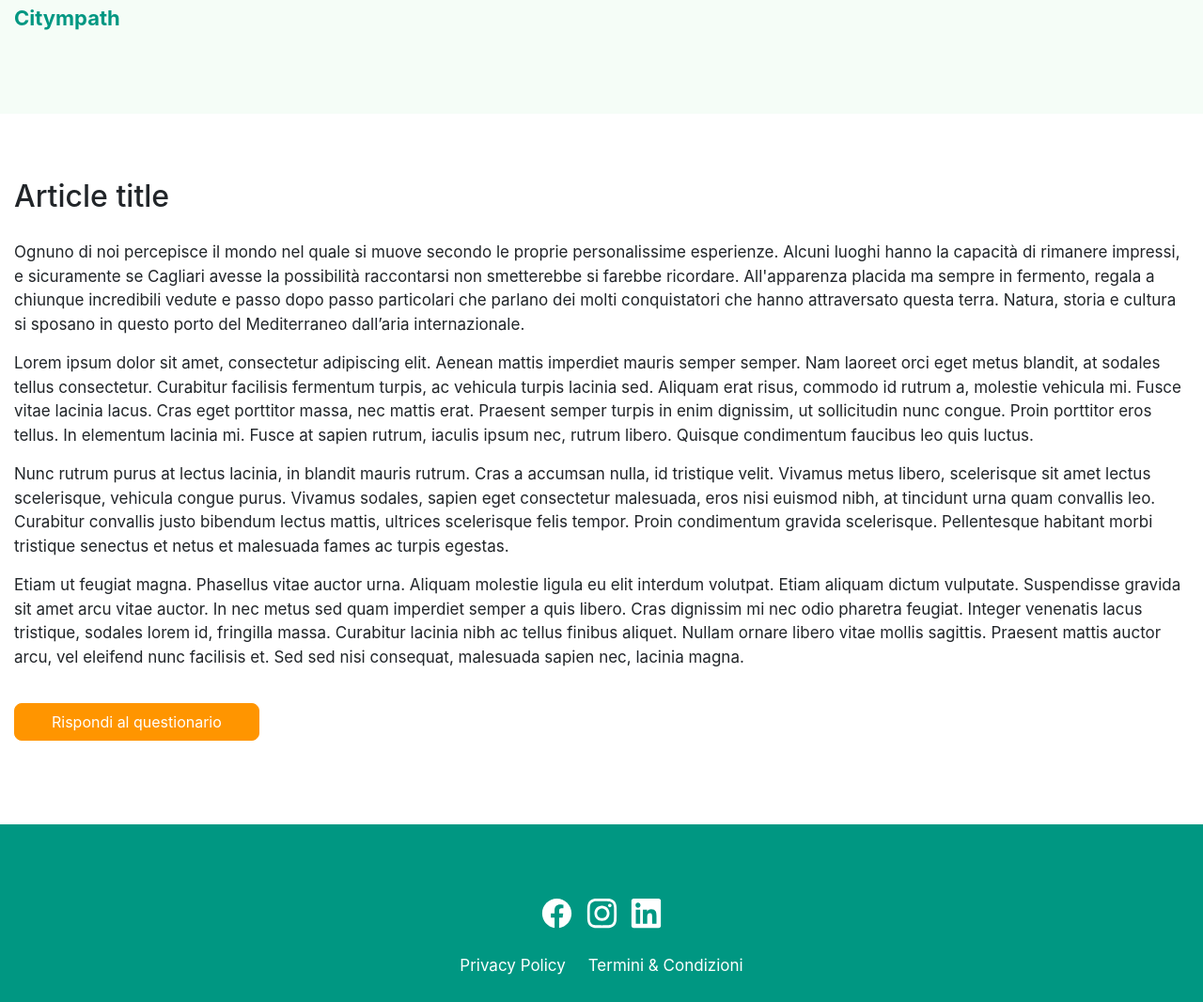
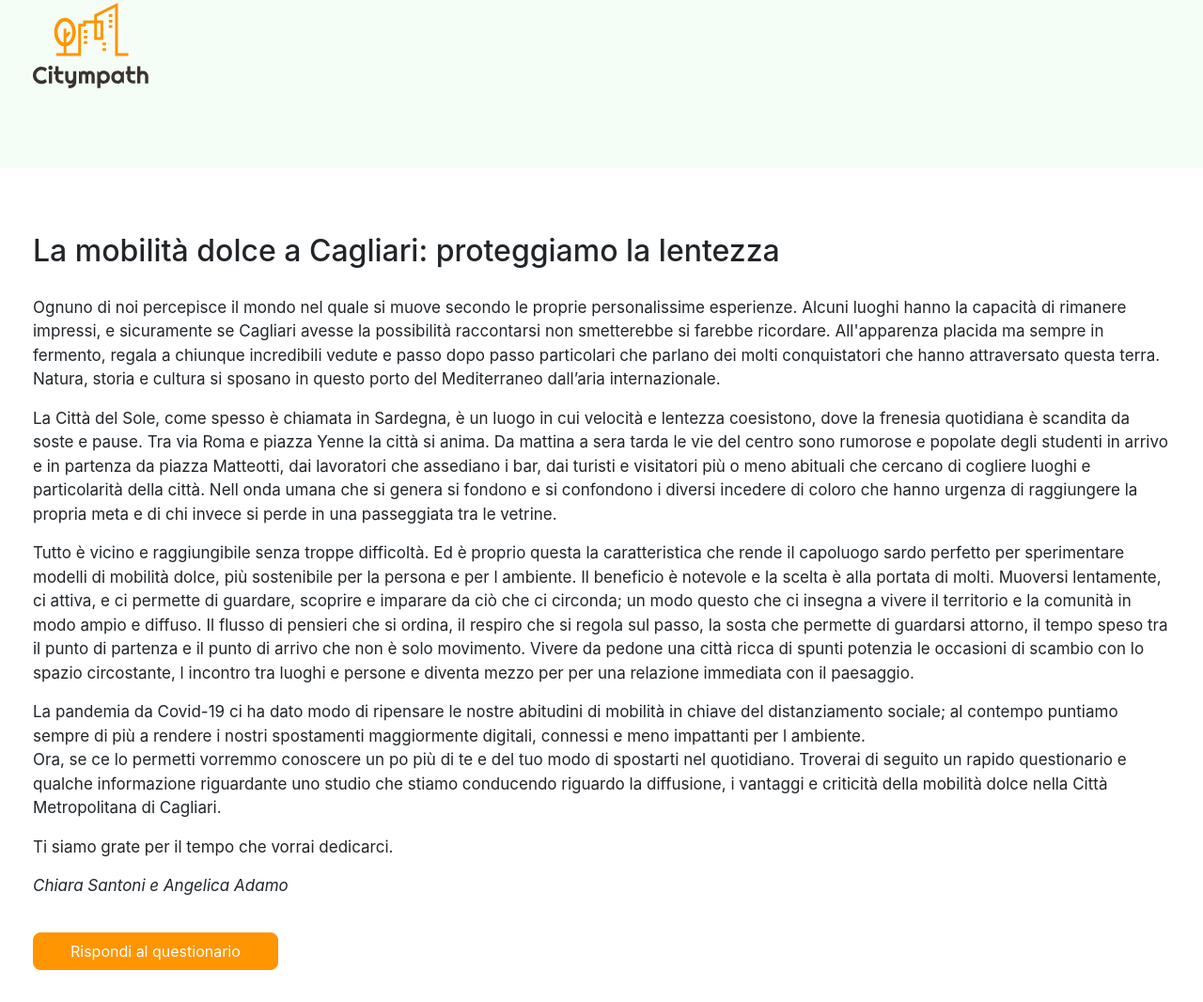
Before and after one commit to george-x-alex/citympath, a plain HTML site: page article.html in a window 1280 px wide. Shown: the part 66-1132 px from the top of the page at 94% size. Drawn offline with Linux system fonts and the light colour scheme.

Commit message:
- Updated logo & content

```diff
--- a/article.html
+++ b/article.html
@@ -77,7 +77,7 @@
 	<section class="first-container-row">
 		<div class="container">
 			<div class="row pb-3">
-				<div class="col-md-12"><a href="#" class="green-link-logo">Citympath</a>
+				<div class="col-md-12"><a href="#" class="green-link-logo"><img style="max-width: 123px;" class="journey-animation" src="assets/img/logo.svg"></a>
 				</div>
 			</div>
 		</div>
@@ -86,13 +86,18 @@
 		<div class="container">
 			<div class="row mb-1">
 				<div class="col-md-12">
-					<h2>Article title</h2>
+					<h2>La mobilità dolce a Cagliari: proteggiamo la lentezza</h2>
 					<p>Ognuno di noi percepisce il mondo nel quale si muove secondo le proprie personalissime esperienze. Alcuni luoghi hanno la capacità di rimanere impressi, e sicuramente se Cagliari avesse la possibilità raccontarsi non smetterebbe si farebbe ricordare. All'apparenza placida ma sempre in fermento, regala a chiunque incredibili vedute e passo dopo passo particolari che parlano dei molti conquistatori che hanno attraversato questa terra. Natura, storia e cultura si sposano in questo porto del Mediterraneo dall’aria internazionale.</p>
-					<p>Lorem ipsum dolor sit amet, consectetur adipiscing elit. Aenean mattis imperdiet mauris semper semper. Nam laoreet orci eget metus blandit, at sodales tellus consectetur. Curabitur facilisis fermentum turpis, ac vehicula turpis lacinia sed. Aliquam erat risus, commodo id rutrum a, molestie vehicula mi. Fusce vitae lacinia lacus. Cras eget porttitor massa, nec mattis erat. Praesent semper turpis in enim dignissim, ut sollicitudin nunc congue. Proin porttitor eros tellus. In elementum lacinia mi. Fusce at sapien rutrum, iaculis ipsum nec, rutrum libero. Quisque condimentum faucibus leo quis luctus.</p>
-					<p>Nunc rutrum purus at lectus lacinia, in blandit mauris rutrum. Cras a accumsan nulla, id tristique velit. Vivamus metus libero, scelerisque sit amet lectus scelerisque, vehicula congue purus. Vivamus sodales, sapien eget consectetur malesuada, eros nisi euismod nibh, at tincidunt urna quam convallis leo. Curabitur convallis justo bibendum lectus mattis, ultrices scelerisque felis tempor. Proin condimentum gravida scelerisque. Pellentesque habitant morbi tristique senectus et netus et malesuada fames ac turpis egestas.</p>
-					<p>Etiam ut feugiat magna. Phasellus vitae auctor urna. Aliquam molestie ligula eu elit interdum volutpat. Etiam aliquam dictum vulputate. Suspendisse gravida sit amet arcu vitae auctor. In nec metus sed quam imperdiet semper a quis libero. Cras dignissim mi nec odio pharetra feugiat. Integer venenatis lacus tristique, sodales lorem id, fringilla massa. Curabitur lacinia nibh ac tellus finibus aliquet. Nullam ornare libero vitae mollis sagittis. Praesent mattis auctor arcu, vel eleifend nunc facilisis et. Sed sed nisi consequat, malesuada sapien nec, lacinia magna.</p>
+					<p>La Città del Sole, come spesso è chiamata in Sardegna, è un luogo in cui velocità e lentezza coesistono, dove la frenesia quotidiana è scandita da soste e pause. Tra via Roma e piazza Yenne la città si anima. Da mattina a sera tarda le vie del centro sono rumorose e popolate degli studenti in arrivo e in partenza da piazza Matteotti, dai lavoratori che assediano i bar, dai turisti e visitatori più o meno abituali che cercano di cogliere luoghi e particolarità della città. Nell onda umana che si genera si fondono e si confondono i diversi incedere di coloro che hanno urgenza di raggiungere la propria meta e di chi invece si perde in una passeggiata tra le vetrine.</p>
+					<p>Tutto è vicino e raggiungibile senza troppe difficoltà. Ed è proprio questa la caratteristica che rende il capoluogo sardo perfetto per sperimentare modelli di mobilità dolce, più sostenibile per la persona e per l ambiente. Il beneficio è notevole e la scelta è alla portata di molti. Muoversi lentamente, ci attiva, e ci permette di guardare, scoprire e imparare da ciò che ci circonda; un modo questo che ci insegna a vivere il territorio e la comunità in modo ampio e diffuso. Il flusso di pensieri che si ordina, il respiro che si regola sul passo, la sosta che permette di guardarsi attorno, il tempo speso tra il punto di partenza e il punto di arrivo che non è solo movimento. Vivere da pedone una città ricca di spunti potenzia le occasioni di scambio con lo spazio circostante, l incontro tra luoghi e persone e diventa mezzo per per una relazione immediata con il paesaggio.</p>
+					<p>La pandemia da Covid-19 ci ha dato modo di ripensare le nostre abitudini di mobilità in chiave del distanziamento sociale; al contempo puntiamo sempre di più a rendere i nostri spostamenti maggiormente digitali, connessi e meno impattanti per l ambiente.<br>
 
-					<p><a class="btn btn-primary btn-custom-color" href="#" role="button">Rispondi al questionario</a>
+Ora, se ce lo permetti vorremmo conoscere un po più di te e del tuo modo di spostarti nel quotidiano. Troverai di seguito un rapido questionario e qualche informazione riguardante uno studio che stiamo conducendo riguardo la diffusione, i vantaggi e criticità della mobilità dolce nella Città Metropolitana di Cagliari.
+</p>
+					 <p>Ti siamo grate per il tempo che vorrai dedicarci.</p>
+						 <p style="font-style: italic;">Chiara Santoni e Angelica Adamo</p>
+
+					<p><a class="btn btn-primary btn-custom-color" href="https://docs.google.com/forms/d/e/1FAIpQLSfsFTGy3G03lcWjkyF3H0jsrsw7uxWaglwyO3ug6tc2znHbvg/viewform" role="button">Rispondi al questionario</a>
 					</p>
 				</div>
 			</div>
--- a/grid.css
+++ b/grid.css
@@ -11,3 +11,7 @@
   background-color: rgba(0, 123, 255, .15);
   border: 1px solid rgba(0, 123, 255, .2);
 }
+
+@media only screen and (min-width: 969px) {
+body .container {padding-left:35px; padding-right: 35px;}
+}
```
Also changed, not shown: index.html (+7 -8 lines), assets/img/logo.svg (added).
